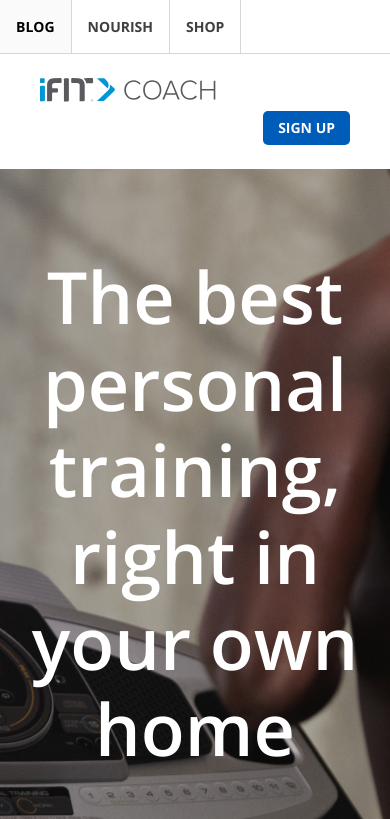
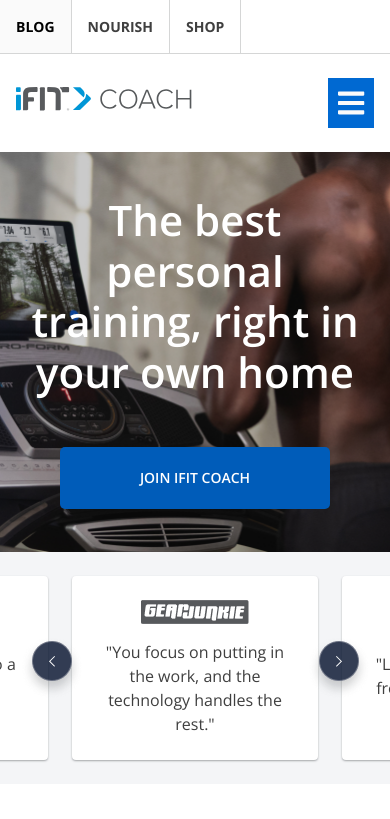
Before and after one commit to xBLADEx/ifit, a Gatsby site: page / in a window 390 px wide. Shown: the top 819 px of the page. Built offline with nearby package versions, Linux system fonts and the light colour scheme; Gatsby itself is replaced by a stand-in of ours.

Commit message:
Adjust mobile.

```diff
--- a/src/assets/scss/footer.scss
+++ b/src/assets/scss/footer.scss
@@ -38,7 +38,7 @@
 		border-bottom: 2px solid #585A5D;
 		border-top: 2px solid #585A5D;
 		margin-bottom: 24px;
-		padding: 16px;
+		padding: 16px 0 0;
 		text-align: center;
 	}
 
--- a/src/assets/scss/global.scss
+++ b/src/assets/scss/global.scss
@@ -30,16 +30,15 @@
 	$parent: &;
 
 	display: inline-flex;
+	flex-wrap: wrap;
+	justify-content: center;
 
 	// <li>
 	&__item {
 		background: linear-gradient(135deg, #0069D2 0%, #28E1A5 100%);
 		border-radius: 50%;
+		margin: 0 10px 16px;
 		padding: 3px;
-
-		&:not(:last-child) {
-			margin-right: 20px;
-		}
 	}
 
 	// <a>
--- a/src/assets/scss/header.scss
+++ b/src/assets/scss/header.scss
@@ -39,8 +39,13 @@
 	&__main {
 		align-items: center;
 		display: grid;
-		grid-template-columns: repeat(auto-fit, minmax(230px, 1fr));
-		padding: 24px 40px;
+		grid-template-columns: 1fr 1fr;
+		padding: 24px 16px;
+
+		@include mq($mq-tablet) {
+			grid-template-columns: repeat(auto-fit, minmax(230px, 1fr));
+			padding: 24px 40px;
+		}
 	}
 
 	&__navigation {
@@ -48,7 +53,12 @@
 	}
 
 	&__button {
+		display: none;
 		justify-self: end;
+
+		@include mq($mq-tablet) {
+			display: block;
+		}
 	}
 }
 
--- a/src/assets/scss/hero.scss
+++ b/src/assets/scss/hero.scss
@@ -9,14 +9,24 @@
 	display: flex;
 	flex-direction: column;
 	justify-content: center;
-	min-height: 800px;
+	min-height: 400px;
+
+	@include mq($mq-tablet) {
+		min-height: 800px;
+	}
 
 	h1 {
 		color: $color-white;
-		font-size: rem-calc(72);
+		font-size: rem-calc(42);
 		font-weight: $font-weight-semi-bold;
 		margin-bottom: 50px;
 		max-width: 980px;
+		padding: 0 16px;
 		text-align: center;
+
+		@include mq($mq-tablet) {
+			font-size: rem-calc(72);
+			padding: 0;
+		}
 	}
 }
--- a/src/assets/scss/navigation.scss
+++ b/src/assets/scss/navigation.scss
@@ -5,6 +5,10 @@
 .navigation {
 	position: relative;
 	z-index: 99;
+
+	@include mq($mq-tablet, false) {
+		justify-self: end;
+	}
 }
 
 //-----------------------------------------
--- a/src/components/nav.js
+++ b/src/components/nav.js
@@ -1,10 +1,42 @@
 import { Link } from "gatsby"
 import React from "react"
+import { FontAwesomeIcon } from "@fortawesome/react-fontawesome"
+import { faBars } from "@fortawesome/free-solid-svg-icons"
 const items = ["Exercise", "Nutrition", "Activity", "Sleep"]
+
+const menu = document.querySelector("[data-js-menu]")
+
+function toggleMenu() {
+  menu.classList.toggle("is-active")
+
+  // Overlay
+  overlay()
+}
+
+function overlay() {
+  // Create and append.
+  const overlay = document.createElement("span")
+  overlay.classList.add("navigation__overlay")
+  document.querySelector(".navigation").appendChild(overlay)
+
+  // Remove and close menu.
+  overlay.addEventListener("click", _ => {
+    overlay.remove()
+    menu.classList.remove("is-active")
+  })
+}
 
 const Nav = () => {
   return (
-    <ul className="navigation__menu">
+    <nav className="navigation">
+      <button
+        className="button--reset navigation__menu-trigger"
+        onClick={toggleMenu}
+      >
+        <FontAwesomeIcon icon={faBars} />
+        <span className="h-visual-hide">Menu</span>
+      </button>
+      <ul className="navigation__menu" data-js-menu>
         {items.map(link => (
           <li className="navigation__item" key={link}>
             <Link to={link} className="navigation__link">
@@ -13,6 +45,7 @@
           </li>
         ))}
       </ul>
+    </nav>
   )
 }
 
```
Lines whose indentation alone changed are shown as unchanged.
